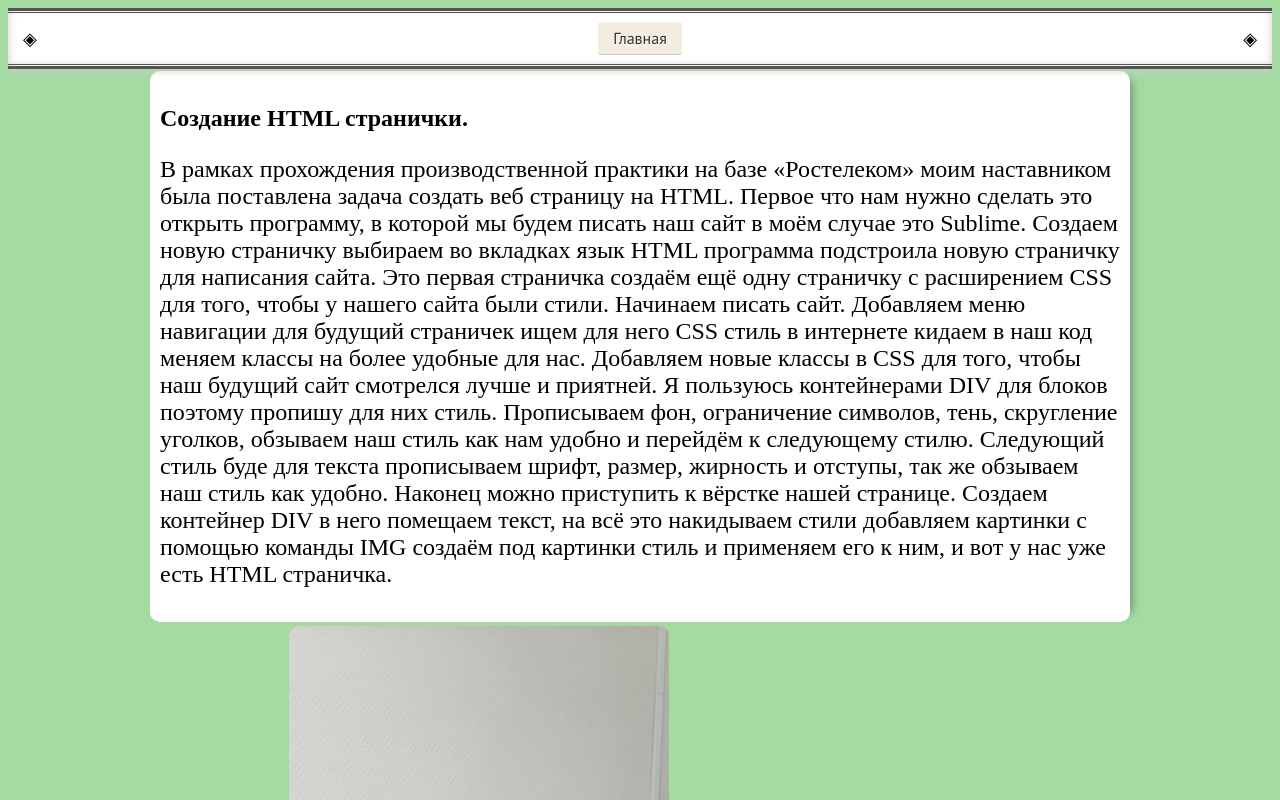
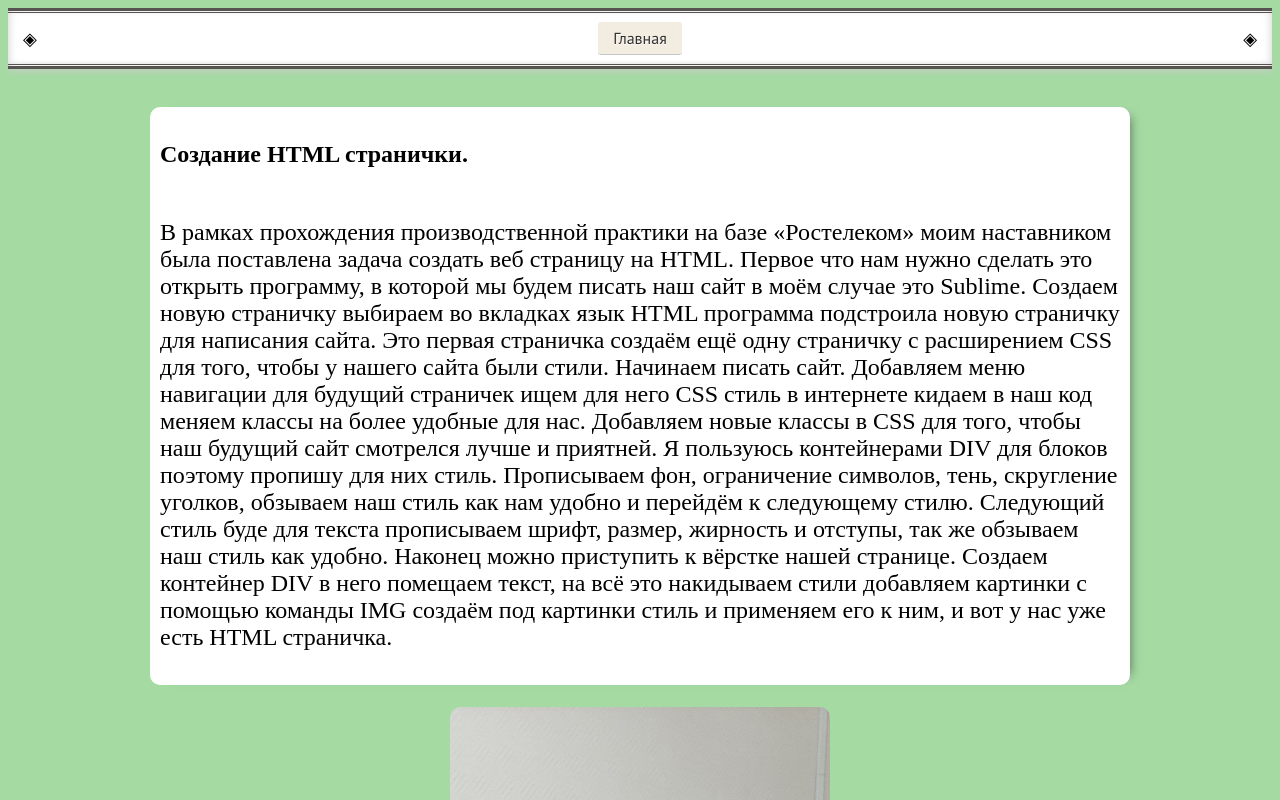
Before and after one commit to thedenmaps/Practice, a plain HTML site: page index.html in a window 1280 px wide. Shown: the top 800 px of the page. Drawn offline with Linux system fonts and the light colour scheme.

Commit message:
Update index.html

```diff
--- a/index.html
+++ b/index.html
@@ -11,43 +11,33 @@
   <ul class="menu-main">
 <li><a href="index.html" class="current">Главная</a></li>
 </nav>
-
-
+<br><br>
 <div class="div_gl_1">
-<p class="text_gl_1"> Создание HTML странички.
-
-</p>
+<p class="text_gl_1"> Создание HTML странички.<br><br></p>
 <p class="text_gl_0">
 В рамках прохождения производственной практики на базе «Ростелеком» моим наставником была поставлена задача создать веб страницу на HTML. Первое что нам нужно сделать это открыть программу, в которой мы будем писать наш сайт в моём случае это Sublime. Создаем новую страничку выбираем во вкладках язык HTML программа подстроила новую страничку для написания сайта. Это первая страничка создаём ещё одну страничку с расширением CSS для того, чтобы у нашего сайта были стили. Начинаем писать сайт. Добавляем меню навигации для будущий страничек ищем для него CSS стиль в интернете кидаем в наш код меняем классы на более удобные для нас. Добавляем новые классы в CSS для того, чтобы наш будущий сайт смотрелся лучше и приятней. Я пользуюсь контейнерами DIV для блоков поэтому пропишу для них стиль. Прописываем фон, ограничение символов, тень, скругление уголков, обзываем наш стиль как нам удобно и перейдём к следующему стилю. Следующий стиль буде для текста прописываем шрифт, размер, жирность и отступы, так же обзываем наш стиль как удобно. Наконец можно приступить к вёрстке нашей странице. Создаем контейнер DIV в него помещаем текст, на всё это накидываем стили добавляем картинки с помощью команды IMG создаём под картинки стиль и применяем его к ним, и вот у нас уже есть HTML страничка.
 </p>
 
 </div>
-
-
+<br><br>
 <img src="Веб-Разработка 1.2.jpg" width="30%" height="30%" class="gl_img_0">
-
+<br>
 <div class="div_gl_1">
 <p class="text_gl_0">Разработка HTML странички</p>
 </div>
-
-
-
+<br><br>
+<br><br>
 <div class="div_gl_1">
 <p class="text_gl_0">
 Выбрать хороший и надежный кабель — дело, конечно, непростое, но не менее важно уметь правильно организовать все эти провода: чтобы было не только функционально и удобно, но ещё и красиво. Причем некоторые умельцы настолько заморочились, что даже придумали для этого специальный термин — (cable porn) «кабель-менеджмент». На правах пятницы предлагаем посмотреть, как выглядит не просто хороший кабель-менеджмент, а настоящий кабельный перфекционизм.
 Самый очевидный инструмент для организации кабелей — старые добрые хомутики-стяжки, проверенные временем. Но есть у них и недостатки: во-первых, они одноразовые, а во-вторых, такое решение подходит больше для дома, нежели для больших коммерческих помещений. В ЦОДах давно перешли на многоразовые липучки — они чуть дороже, но не менее надежны, к тому же не надо списывать их после одного использования.</p>
 </div>
-
-
-
 <img src="zZjF9-pyHr8.jpg" width="30%" height="30%" class="gl_img_0">
-
-
+<br>
 <div class="div_gl_1">
 <p class="text_gl_0">Я на практике</p>
 </div>
-
-
+<br><br>
 <nav class="top-menu">
   <ul class="menu-main">
  <li><a href="index.html" class="current">Главная</a></li>
```
Lines whose indentation alone changed are shown as unchanged.
